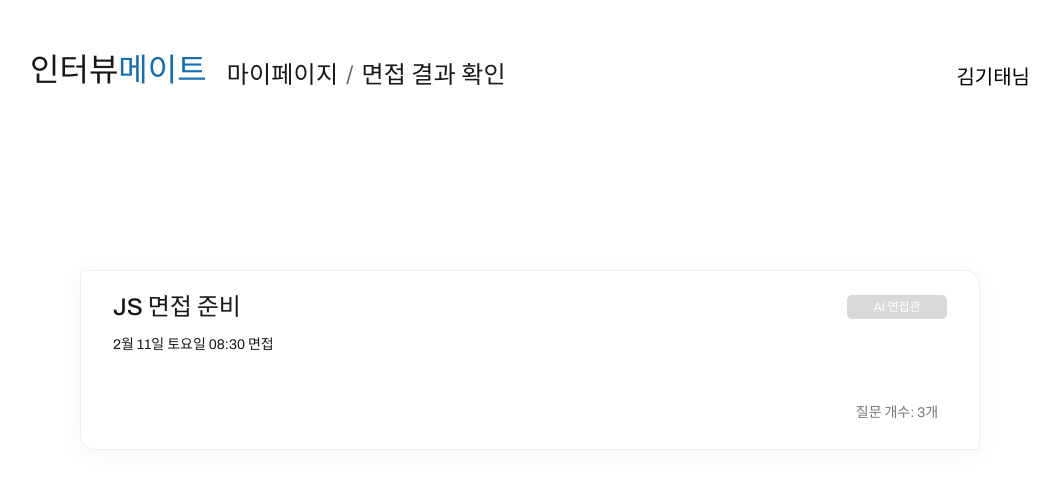
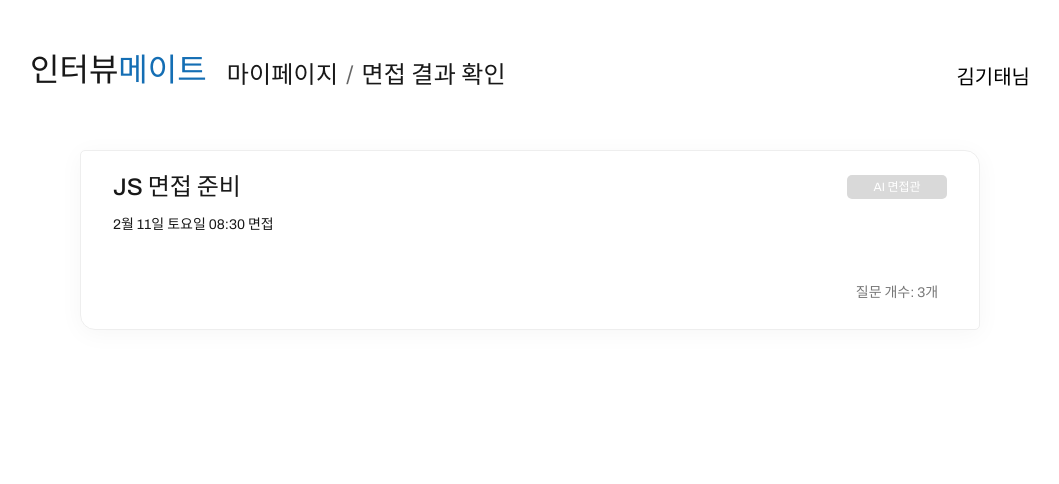
Before and after one commit to krafton-jungle-AI-InterviewMate/AI-InterviewMate-FE, a React (Vite) app: page /mypage/result in a window 1280 px wide. Shown: the top 484 px of the page, without its empty margins (110-1169 px from the left). Built offline with nearby package versions, Linux system fonts and the light colour scheme; a web font is replaced by a local one.

Commit message:
refact: 면접 결과 페이지 리팩토링

```diff
--- a/src/components/layout/Result/InterviewResult.tsx
+++ b/src/components/layout/Result/InterviewResult.tsx
@@ -5,8 +5,6 @@ interface StyledResultProps {
 }
 
 const StyledResult = styled.div<StyledResultProps>`
-  margin-top: 120px;
-  .interviewCard {
   width: 834px;
   height: 130px;
   display: flex;
@@ -14,6 +12,7 @@ const StyledResult = styled.div<StyledResultProps>`
   border-radius: 5px 15px;
   border: 1px solid var(--main-gray);
   padding: 24px 32px;
+  margin-bottom: 50px;
   box-shadow: 0px 4px 24px rgba(0, 0, 0, 0.04);
   .nameDate {
     text-align: left;
@@ -47,7 +46,6 @@ const StyledResult = styled.div<StyledResultProps>`
       color: var(--font-gray);
     }
   }
-  }
 `;
 
 interface InterviewResultProps {
@@ -67,7 +65,6 @@ function InterviewResult({
 }: InterviewResultProps) {
   return (
     <StyledResult isAiInterview={true}>
-      <div className="interviewCard">
       <div className="nameDate">
         <h2>{roomName}</h2>
         <p>{interviewDate}</p>
@@ -80,7 +77,6 @@ function InterviewResult({
           <span className="interviewTime">진행 시간: {interviewTime}분</span>
         )}
       </div>
-      </div>
     </StyledResult>
   );
 }
```
Lines whose indentation alone changed are shown as unchanged.
